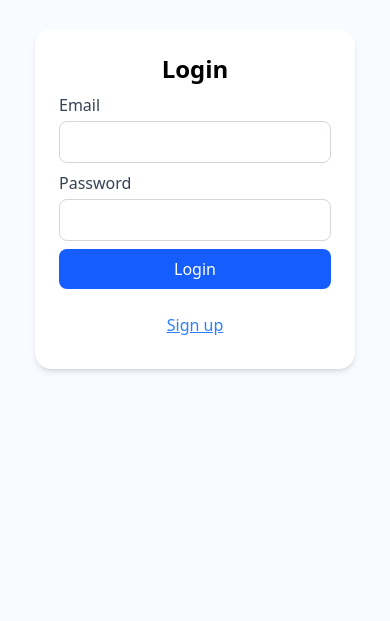
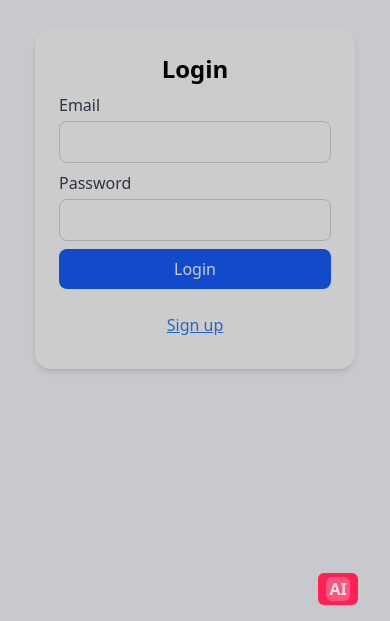
Before and after one commit to aryan151pratap/Daily-post, a React (Vite) app in the folder frontend/: page / in a window 390 px wide. Shown: the part 223-844 px from the top of the page. Built offline with nearby package versions, Linux system fonts and the light colour scheme.

Commit message:
ai agent responsive

```diff
--- a/frontend/src/App.jsx
+++ b/frontend/src/App.jsx
@@ -18,6 +18,7 @@ function App() {
   const [enter, setEnter] = useState(false);
   const [loading, setLoading] = useState(false);
   const [userData, setUserData] = useState(null);
+  const [agent, setAgent] = useState(false);
 
 
   return (
@@ -41,7 +42,7 @@ function App() {
           </div>
           }
 
-          <div className=''>
+          <div className='mb-12'>
             <Routes>
             {enter && userData ?
               <>
@@ -58,11 +59,24 @@ function App() {
             </Routes>
           </div>
 
+          <div className={`${!agent ? "fixed inset-0 bg-black/20 sm:bg-black/0 w-full h-screen z-20 sm:relative sm:w-fit sm:h-fit" : ""}`}>
+          </div>
+
           {enter && userData &&
-          <div className='sticky top-14 inset-0 hidden sm:flex flex-col md:min-w-sm max-w-xs min-w-xs h-[655px]'>
+          <div
+            className={`${agent ? "hidden" : "fixed z-30 top-15 right-10 h-[600px]"} border border-rose-200 focus-within:border-rose-300 sm:border-0 rounded-md
+            sm:sticky sm:top-14 sm:inset-0 sm:flex flex-col md:min-w-sm max-w-xs min-w-xs sm:h-[655px]`}>
             <Agent userData={userData}/>
           </div>
           }
+          <div className='h-8 w-fit sm:hidden flex items-center justify-center fixed bottom-4 right-8 z-30 bg-rose-500 p-2 rounded-md cursor-pointer group'
+            onClick={() => setAgent(e => !e)}
+          >
+            <p className='text-xs text-white flex flex-col justify-center p-0 opacity-0 w-0 group-hover:px-2 group-hover:w-full group-hover:opacity-100 transition-all duration-400'>
+              <span>Agent</span>
+            </p>
+            <p className='w-6 h-5 p-3 text-md font-bold text-rose-100 bg-rose-200/30 flex items-center justify-center rounded-md'>AI</p>
+          </div>
 
         </div>
       </div>
--- a/frontend/src/components/ai_agent/agent.jsx
+++ b/frontend/src/components/ai_agent/agent.jsx
@@ -149,8 +149,8 @@ export default function Agent({userData}) {
 
 
 	return (
-		<div className="md:px-4 py-4 w-full h-full flex flex-col overflow-hidden">
-			<div className="bg-white h-full flex flex-col rounded-md overflow-hidden mr-4">
+		<div className="md:px-4 sm:py-4 w-full h-full flex flex-col overflow-hidden">
+			<div className="bg-white h-full flex flex-col rounded-md overflow-hidden sm:mr-4">
 				<header className="px-4 py-3 bg-gradient-to-r from-rose-400 to-rose-500 text-white flex items-center justify-between">
 					<div className="flex items-center gap-3">
 						<div className="w-10 h-10 rounded-full bg-white/20 flex items-center justify-center text-lg font-semibold">AI</div>
@@ -219,7 +219,7 @@ export default function Agent({userData}) {
 					className="shrink-0 p-2 bg-rose-50 flex items-center gap-3"
 				>
 					<div
-						className={`${disabled && "cursor-not-allowed"} p-2 w-full bg-rose-200 flex flex-col gap-2 rounded-2xl border-1 border-rose-300 overflow-hidden`}
+						className={`${disabled && "cursor-not-allowed"} p-2 w-full bg-rose-200 flex flex-col gap-2 rounded-2xl border-1 border-rose-300 overflow-hidden focus-within:border-rose-500`}
 					>
 						<textarea
 							disabled={disabled}
--- a/frontend/src/components/home_component/frames.jsx
+++ b/frontend/src/components/home_component/frames.jsx
@@ -25,6 +25,8 @@ const Frames = function({image, setfullFrame}){
 	useEffect(() => {
 		if(image.length > 0){
 			setImages(image);
+		}else {
+			setImages([]);
 		}
 	}, [image])
 
@@ -58,7 +60,7 @@ const Frames = function({image, setfullFrame}){
 					))}
 				</div>
 				:
-
+				images.length == 1 &&
 				<div className="w-full h-full flex items-center justify-center"
 					onClick={() => setfullFrame(true)}
 				>
--- a/frontend/src/components/home_component/media.jsx
+++ b/frontend/src/components/home_component/media.jsx
@@ -133,9 +133,11 @@ const Media = function({data, userData}){
 					...{showMore ? "more" : "less"}
 				</button>
 
+				{data?.imageUrl.length > 0 &&
 				<div className=''>
 					<Frames setfullFrame={setfullFrame} image={data?.imageUrl ? data?.imageUrl : []}/>
 				</div>
+				}
 
 				<div className='flex gap-2 items-center justify-between text-zinc-600'>
 					{likes > 0 &&
```
